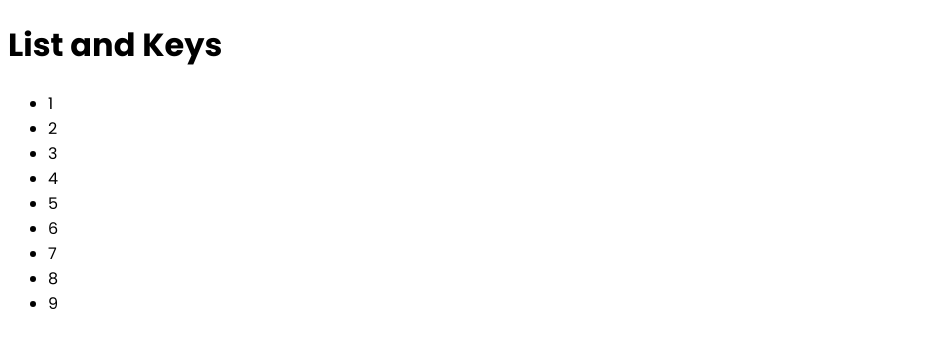
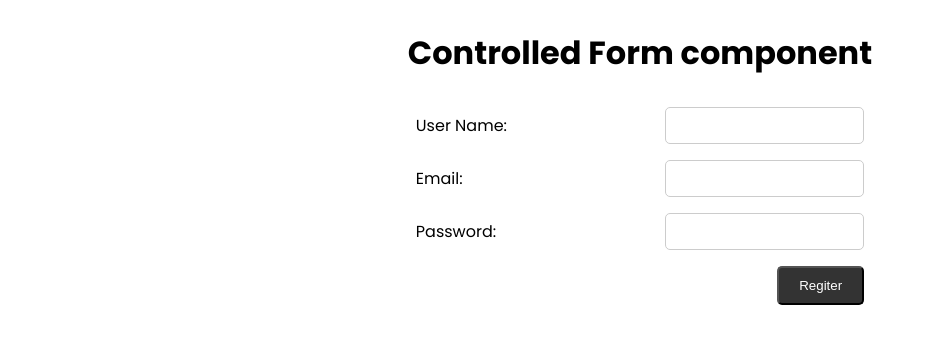
Before and after one commit to mathan26/react-series-tutorial-for-youtube, a React (Vite) app: page / in a window 1280 px wide. Shown: the top 348 px of the page, without its empty margins (0-925 px from the left). Built offline with nearby package versions, Linux system fonts and the light colour scheme.

Commit message:
React forms

```diff
--- a/src/App.jsx
+++ b/src/App.jsx
@@ -1,4 +1,6 @@
 import ConditionRenderingExample1 from "./components/condition-rendering/ConditionRenderingExample1";
+import ControlledFormExample from "./components/forms-handling/ControlledFormExample";
+import UnControlledForms from "./components/forms-handling/UnControlledForms";
 import ListandKeysExample1 from "./components/list-and-keys/ListandKeysExample1";
 import Parent from "./components/props/Parent";
 import StateManagementExample from "./components/state-managment/StateManagementExample";
@@ -7,8 +9,8 @@ import StateManagementExample3 from "./components/state-managment/StateManagemen
 
 const App = () => {
   return (
-    <div>
-      <ListandKeysExample1 />
+    <div className="container">
+      <ControlledFormExample />
     </div>
   );
 };
--- /dev/null
+++ b/src/components/forms-handling/ControlledFormExample.jsx
@@ -0,0 +1,87 @@
+import React, { useState } from "react";
+
+const ControlledFormExample = () => {
+  const [form, setForm] = useState({ username: "", email: "", password: "" });
+
+  const [errors, setErrors] = useState({});
+
+  const handleForm = (event) => {
+    const propName = event.target.name;
+    const value = event.target.value;
+    setForm((prevData) => ({ ...prevData, [propName]: value }));
+  };
+
+  const handleFormSubmit = (event) => {
+    event.preventDefault();
+    let newErrors = {};
+
+    if (!form.username.trim()) {
+      newErrors.username = "Username is required!";
+    }
+
+    // Email validation
+    if (!form.email.trim()) {
+      newErrors.email = "Email is required.";
+    } else if (!/\S+@\S+\.\S+/.test(form.email)) {
+      newErrors.email = "Email format is invalid.";
+    }
+
+    // Password validation
+    if (!form.password.trim()) {
+      newErrors.password = "Password is required.";
+    } else if (form.password.trim().length < 6) {
+      newErrors.password = "Password must be at least 6 characters long.";
+    }
+
+    if (Object.keys(newErrors).length > 0) {
+      setErrors(newErrors);
+    } else {
+      setErrors({});
+      console.log("Form Submitted Successfully", form);
+    }
+  };
+
+  return (
+    <div>
+      <h1>Controlled Form component</h1>
+
+      <form onSubmit={handleFormSubmit}>
+        <div className="form-elements">
+          <label htmlFor="name">User Name:</label>
+          <input
+            type="text"
+            name="username"
+            value={form.username}
+            onChange={handleForm}
+          />
+          {errors.username && <p>{errors.username}</p>}
+        </div>
+        <div className="form-elements">
+          <label htmlFor="name">Email:</label>
+          <input
+            type="text"
+            name="email"
+            value={form.email}
+            onChange={handleForm}
+          />
+          {errors.email && <p>{errors.email}</p>}
+        </div>
+        <div className="form-elements">
+          <label htmlFor="name">Password:</label>
+          <input
+            type="password"
+            name="password"
+            value={form.password}
+            onChange={handleForm}
+          />
+          {errors.password && <p>{errors.password}</p>}
+        </div>
+        <div className="form-elements" style={{ justifyContent: "flex-end" }}>
+          <button type="submit">Regiter</button>
+        </div>
+      </form>
+    </div>
+  );
+};
+
+export default ControlledFormExample;
--- /dev/null
+++ b/src/components/forms-handling/UnControlledForms.jsx
@@ -0,0 +1,50 @@
+import React, { useRef, useState } from "react";
+
+const UnControlledForms = () => {
+  const usernameRef = useRef();
+  const emailRef = useRef();
+  const passwordRef = useRef();
+
+  const handleSubmit = (event) => {
+    event.preventDefault();
+
+    const username = usernameRef.current.value;
+    const email = emailRef.current.value;
+    const password = passwordRef.current.value;
+
+    if (!username || !email || !password) {
+      alert("All fields are required!");
+    } else if (!/\S+@\S+\.\S+/.test(email)) {
+      alert("Invalid email!");
+    } else if (password.length < 6) {
+      alert("Password must be at least 6 characters.");
+    } else {
+      console.log("Form Submitted Successfully", { username, email, password });
+    }
+  };
+
+  return (
+    <>
+      <form onSubmit={handleSubmit}>
+        <h1>UnControlled Form component</h1>
+        <div className="form-elements">
+          <label htmlFor="name">User Name:</label>
+          <input type="text" name="username" ref={usernameRef} />
+        </div>
+        <div className="form-elements">
+          <label htmlFor="name">Email:</label>
+          <input type="text" name="email" ref={emailRef} />
+        </div>
+        <div className="form-elements">
+          <label htmlFor="name">Password:</label>
+          <input type="password" name="password" ref={passwordRef} />
+        </div>
+        <div className="form-elements" style={{ justifyContent: "flex-end" }}>
+          <button type="submit">Regiter</button>
+        </div>
+      </form>
+    </>
+  );
+};
+
+export default UnControlledForms;
--- a/src/index.css
+++ b/src/index.css
@@ -28,3 +28,17 @@ button {
   color: #fff;
   cursor: pointer;
 }
+
+.container {
+  display: flex;
+  justify-content: center;
+  align-items: center;
+}
+
+.form-elements {
+  display: flex;
+  justify-content: space-between;
+  align-items: center;
+  gap: 8px;
+  padding: 8px;
+}
```
